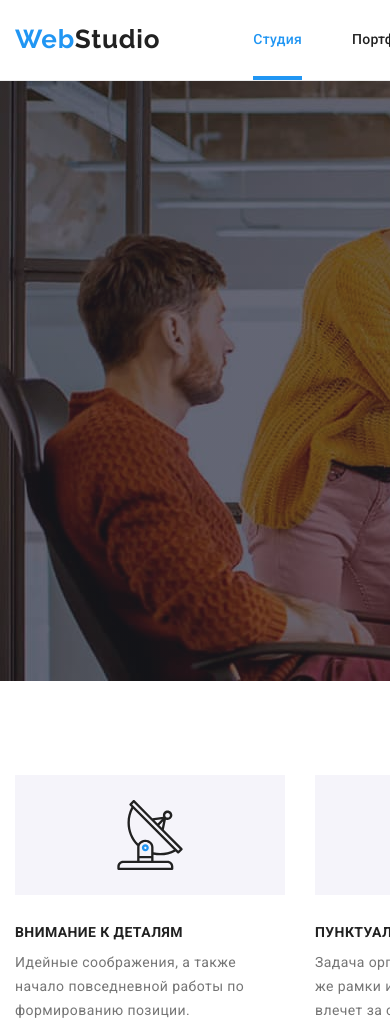
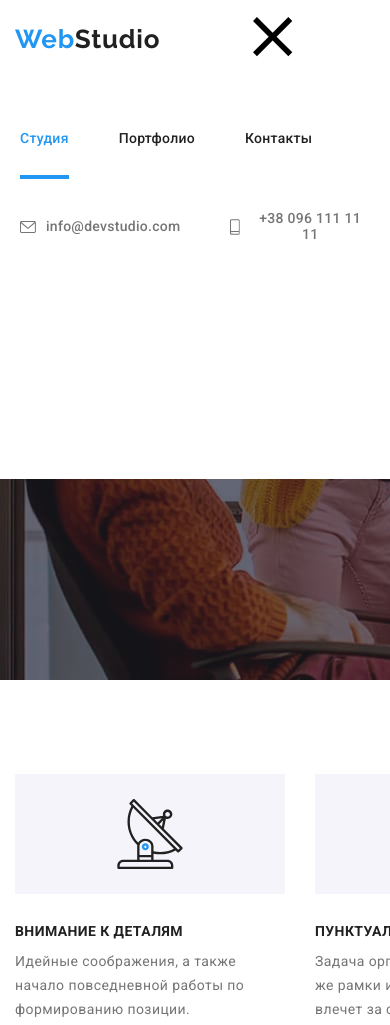
Before and after one commit to matildacom/goit-markup-hw-08, a plain HTML site: page index.html in a window 390 px wide. Shown: the top 1025 px of the page. Drawn offline with nearby package versions, Linux system fonts and the light colour scheme.

Commit message:
mobile menu is formed and positioned

```diff
--- a/index.html
+++ b/index.html
@@ -18,7 +18,7 @@
     />
     <link rel="stylesheet" href="./images/symbol-defs.svg" />
     <link rel="stylesheet" href="./css/styles.css" />
-    <link rel="stylesheet" href="./css/main.min.css">
+    <link rel="stylesheet" href="./css/main.min.css" />
   </head>
 
   <body class="page">
@@ -29,18 +29,43 @@
           >Web<span class="header__colortext">Studio</span></a
         >
         <nav class="navigation">
+          <button
+            type="button"
+            class="menu-toggle is-open"
+            aria-expanded="false"
+            data-mobile-menu__button
+          >
+            <svg
+              class="menu__icon"
+              width="40"
+              height="40"
+              aria-label="переключатель меню"
+            >
+              <use
+                class="icon-menu"
+                href="./images/symbol-defs.svg#icon-menu"
+              ></use>
+              <use
+                class="icon-cross"
+                href="./images/symbol-defs.svg#icon-cross"
+              ></use>
+            </svg>
+          </button>
+          <div class="menu-container is-open" data-menu>
             <ul class="navigation__list">
               <li class="navigation__item">
                 <a href="" class="navigation__link current">Студия</a>
               </li>
               <li class="navigation__item">
-              <a href="./portfolio.html" class="navigation__link">Портфолио</a>
+                <a href="./portfolio.html" class="navigation__link"
+                  >Портфолио</a
+                >
               </li>
               <li class="navigation__item">
                 <a href="" class="navigation__link">Контакты</a>
               </li>
             </ul>
-        </nav>
+
             <ul class="contacts">
               <li class="contacts__item">
                 <a href="" class="contacts__link">
@@ -59,6 +84,8 @@
                 >
               </li>
             </ul>
+          </div>
+        </nav>
       </div>
     </header>
     <main>
@@ -511,7 +538,9 @@
               <ul class="address__list">
                 <li class="address__item">г. Киев, пр-т Леси Украинки, 26</li>
                 <li class="address__item">
-                  <a href="" class="address__link" lang="en">info@example.com</a>
+                  <a href="" class="address__link" lang="en"
+                    >info@example.com</a
+                  >
                 </li>
                 <li class="address__item">
                   <a href="" class="address__link">+38 099 111 11 11</a>
@@ -668,5 +697,6 @@
       </div>
     </div>
     <script src="./js/modal.js"></script>
+    <script defer src="js/menu.js"></script>
   </body>
 </html>
--- /dev/null
+++ b/js/menu.js
@@ -0,0 +1,16 @@
+
+
+(() => {
+    const menuBtnRef = document.querySelector("[data-mobile-menu__button]");
+    const mobileMenuRef = document.querySelector("[data-menu]");
+
+    menuBtnRef.addEventListener("click", () => {
+      const expanded =
+        menuBtnRef.getAttribute("aria-expanded") === "true" || false;
+
+      menuBtnRef.classList.toggle("is-open");
+      menuBtnRef.setAttribute("aria-expanded", !expanded);
+
+      mobileMenuRef.classList.toggle("is-open");
+    });
+  })();
--- /dev/null
+++ b/sass/components/_mobile-menu.scss
@@ -0,0 +1,32 @@
+.menu-toggle{
+    display: inline-flex;
+    margin: 0;
+    padding: 0;
+    border: none;
+    background-color: transparent;
+    }
+    .menu-toggle .icon-cross{
+        display: none;
+    }
+    .menu-toggle.is-open .icon-cross{
+        display: block;
+    }
+    .menu-toggle.is-open .icon-menu{
+        display: none;
+    }
+
+    .menu-container{
+        display: none;
+         position: absolute;
+       top: 100%;
+       left: 0;
+       width:100%;
+       height: 400px;
+       background-color: var(--text-color);
+        padding: 20px;
+        text-align: center;
+
+        &.is-open {
+            display: block;
+        }
+    }
--- a/sass/layouts/_header.scss
+++ b/sass/layouts/_header.scss
@@ -1,6 +1,7 @@
 .header{
     background-color: var(--text-color);
     border-bottom: 1px solid var(--border-color);
+    position: relative;
 }
 .navigation__list{
     display: flex;
--- a/sass/layouts/_work.scss
+++ b/sass/layouts/_work.scss
@@ -2,6 +2,18 @@
     background-color: var(--text-color);
     padding-top: 0;
 }
+
+.work-section{
+    @media screen and (min-width: 480px){
+        display: none;
+    }
+    @media screen and (min-width: 768px){
+        display: none;
+    }
+    @media screen and (min-width: 1200px){
+         background-color: var(--text-color);
+         padding-top: 0;}}
+
 .work__list{
     display: flex;
 }
--- a/sass/main.scss
+++ b/sass/main.scss
@@ -11,6 +11,7 @@
 @import './components/socials';
 @import './components/logo';
 @import './components/modal';
+@import './components/mobile-menu';
 
 //layouts
 @import './layouts/header';
```
Also changed, not shown: css/main.css, css/main.min.css, 2 other files. Lines whose indentation alone changed are shown as unchanged.
